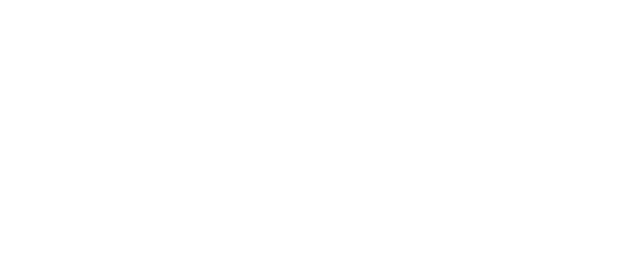
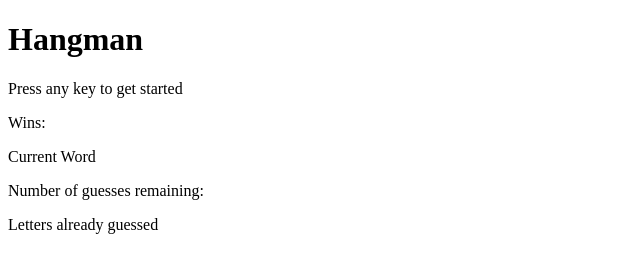
Before and after one commit to rgoderis/Word-Guess-Game, a plain HTML site: page index.html in a window 1280 px wide. Shown: the whole page, without its empty margins (0-640 px from the left). Drawn offline with Linux system fonts and the light colour scheme.

Commit message:
added html tags and text to display game with id's

```diff
--- a/assets/javascript/game.js
+++ b/assets/javascript/game.js
@@ -1,8 +1,9 @@
 // create variable to store my values. Wins, userGuess, computerChoices
 var wins = 0;
 var guessLeft = 12;
-var guessSoFar = []
+var guessSoFar = [];
 var userGuess;
+var hangmanWord;
 
 // Star Wars Character
 var computerChoices = [{
@@ -32,6 +33,9 @@ var computerChoices = [{
 ]
 
 // create function to display the results to page DOM
+function updateDisplay(){
+    document.querySelector("")
+}
 
 // create function for computer to grab random word from array
 
--- a/index.html
+++ b/index.html
@@ -11,6 +11,14 @@
 </head>
 <body>
 
+    <h1>Hangman</h1>
+    <p id="start-game">Press any key to get started</p>
+    <p>Wins: <span id="wins"></span></p>
+    <p>Current Word</p>
+    <p><span id="hangman-word"></span></p>
+    <p>Number of guesses remaining: <span id="guess-so-far"></span></p>
+    <p>Letters already guessed <span id="user-guess"></span></p>
+
     <script src="assets/javascript/game.js"></script>
 </body>
 </html>
```
